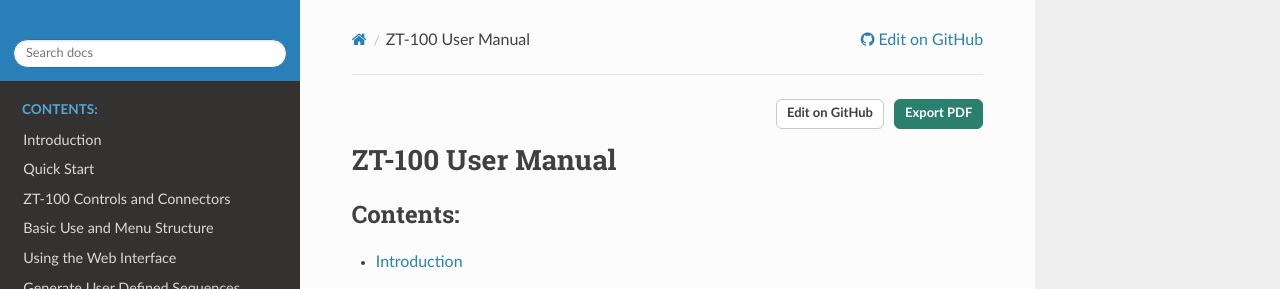
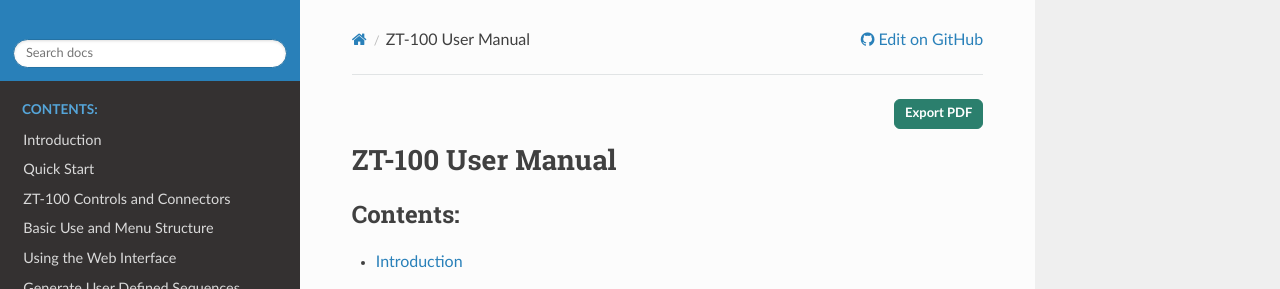
Before and after one commit to ZONGE-International/ZT-100_User_Manual, a Sphinx documentation site: the page built from source/index.rst, in a window 1280 px wide and 900 px high. Shown: the top 289 px of the window. Built offline with Sphinx 7.4.7 and the Read the Docs theme 3.1.0, drawn with Linux system fonts in a browser that asks for light colours.

Commit message:
Update deployment workflow to build PDF documentation and adjust paths; add .gitignore

```diff
--- a/source/_templates/layout.html
+++ b/source/_templates/layout.html
@@ -2,8 +2,7 @@
 
 {% block document %}
 <div class="zt-page-actions" role="navigation" aria-label="Page actions">
-  <a class="zt-action-link" href="https://github.com/{{ github_user }}/{{ github_repo }}/edit/{{ github_version }}{{ pagename }}{{ suffix }}">Edit on GitHub</a>
-  <a class="zt-action-link zt-action-link-primary" href="{{ pathto(pdf_download_path, 1) }}" download>Export PDF</a>
+  <a class="zt-action-link zt-action-link-primary" href="{{ pathto('_static/ZT-100_User_Manual.pdf', 1) }}" target="_blank" rel="noopener">Export PDF</a>
 </div>
 {{ super() }}
 {% endblock %}
--- a/source/conf.py
+++ b/source/conf.py
@@ -49,5 +49,4 @@
   'github_user': 'ZONGE-International',
   'github_repo': 'ZT-100_User_Manual',
   'github_version': 'main/source/',
-  'pdf_download_path': '_static/ZT-100_User_Manual.pdf',
 }
```
Also changed, not shown: 2 other files.
